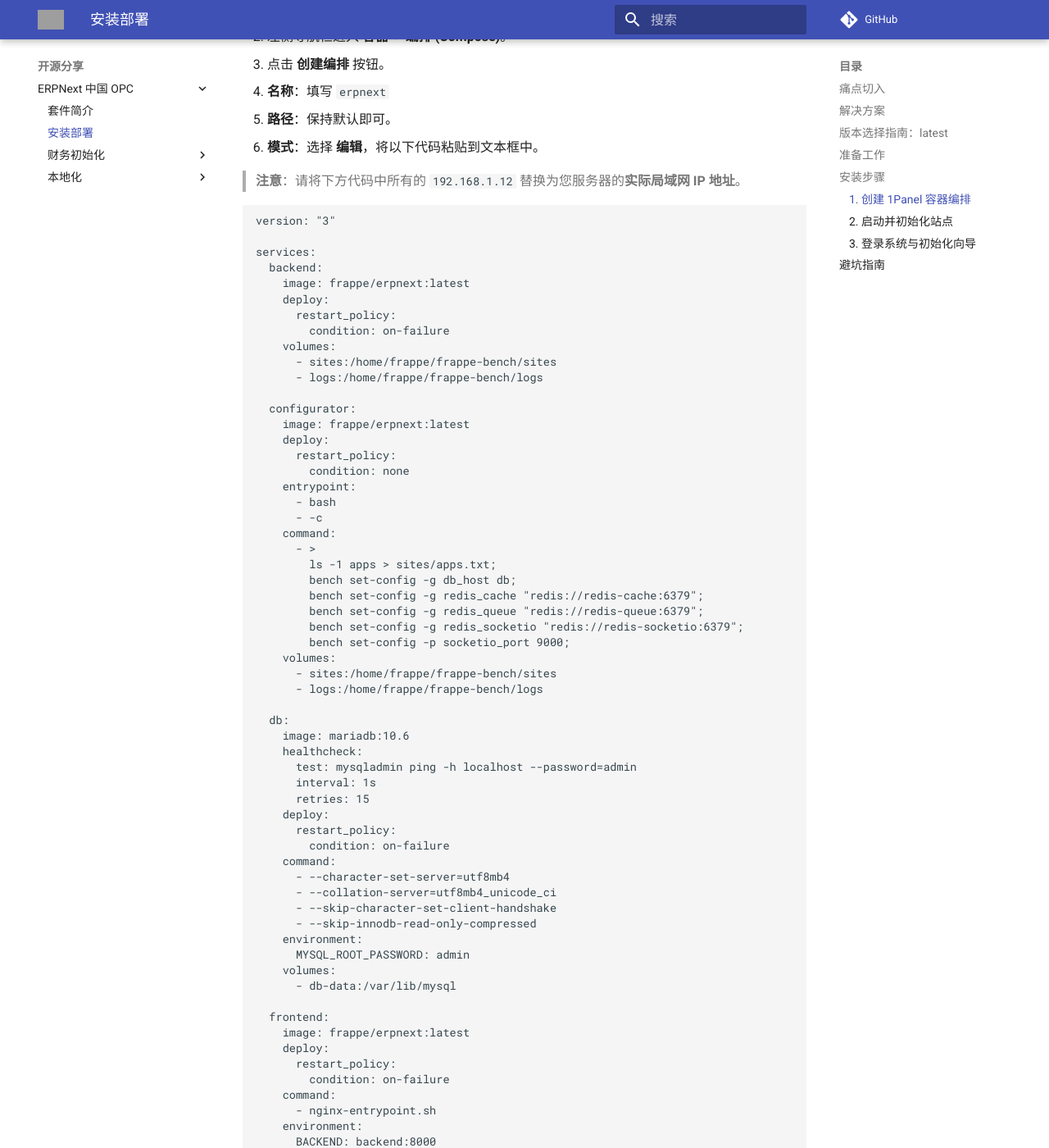
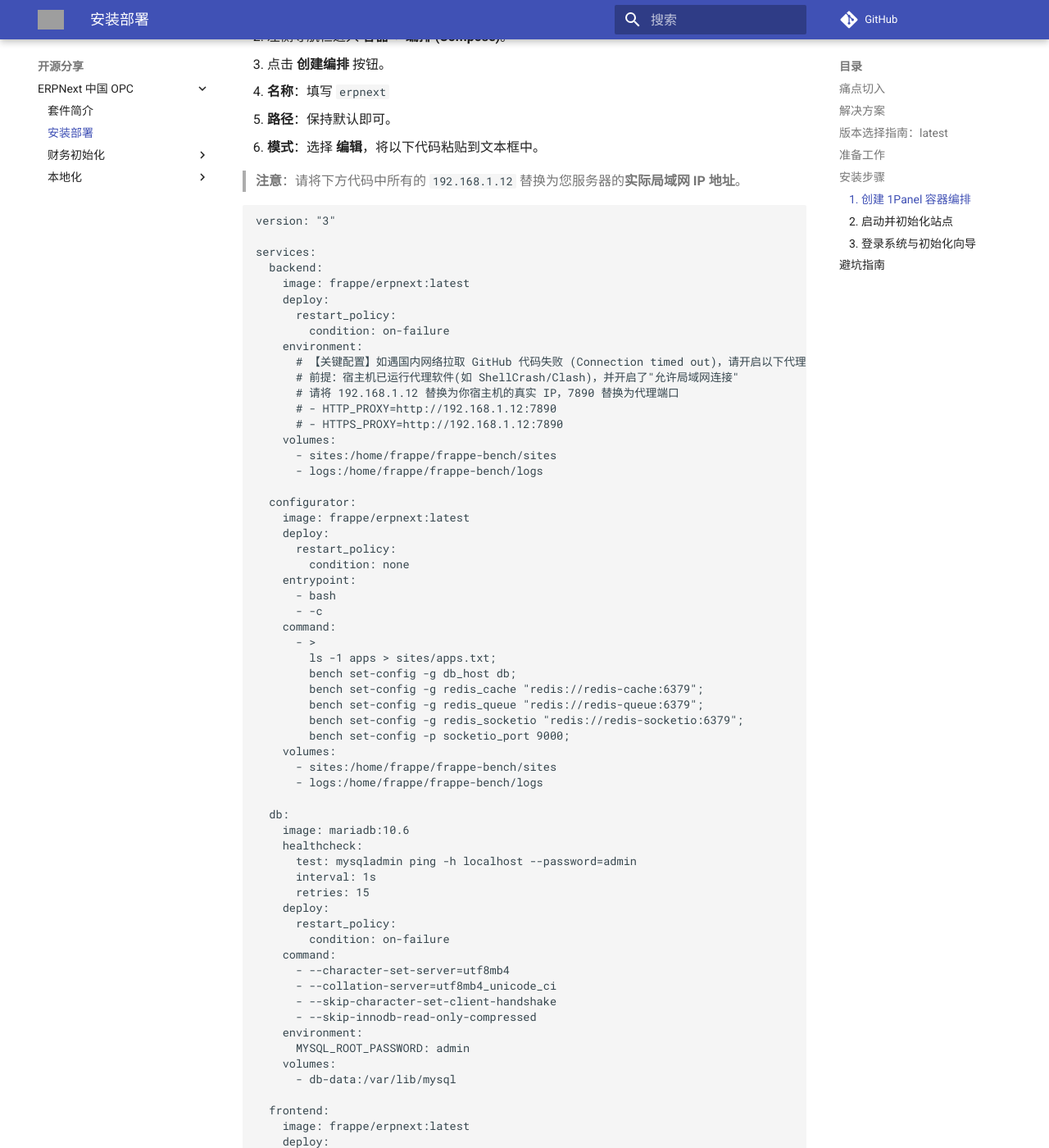
Before and after one commit to kingpy-tech/erpnext_china_opc, an MkDocs documentation site: the page built from docs/erpnext/01_ERPNext_Micro_Server_Install.md, in a window 1280 px wide and 1400 px high, scrolled down 1209 px. Shown: the whole window at 82% size. Built offline with MkDocs 1.6.1 and Material for MkDocs 9.7.7, drawn with Linux system fonts in a browser that asks for light colours; comment, search, counter and statistics services are not loaded; some of the changed text lies outside the part shown; grey boxes are pictures that could not be loaded.

Commit message:
docs: add proxy config to docker-compose for github access

```diff
--- a/docs/erpnext/01_ERPNext_Micro_Server_Install.md
+++ b/docs/erpnext/01_ERPNext_Micro_Server_Install.md
@@ -41,6 +41,12 @@
     deploy:
       restart_policy:
         condition: on-failure
+    environment:
+      # 【关键配置】如遇国内网络拉取 GitHub 代码失败 (Connection timed out)，请开启以下代理
+      # 前提：宿主机已运行代理软件(如 ShellCrash/Clash)，并开启了"允许局域网连接"
+      # 请将 192.168.1.12 替换为你宿主机的真实 IP，7890 替换为代理端口
+      # - HTTP_PROXY=http://192.168.1.12:7890
+      # - HTTPS_PROXY=http://192.168.1.12:7890
     volumes:
       - sites:/home/frappe/frappe-bench/sites
       - logs:/home/frappe/frappe-bench/logs
```
